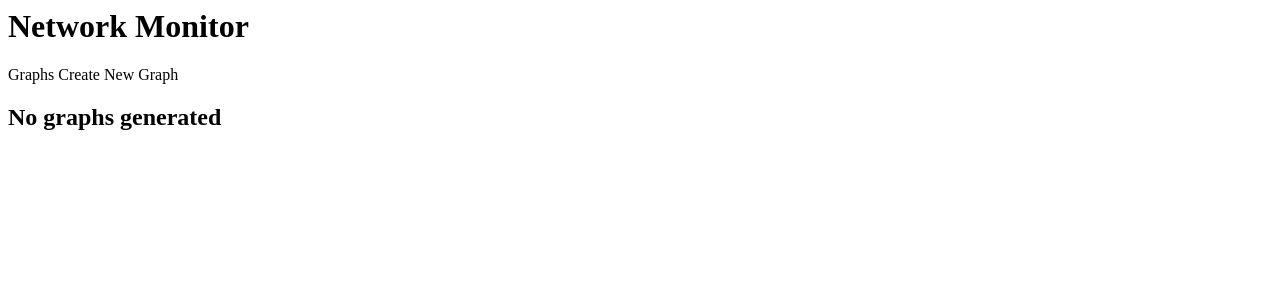
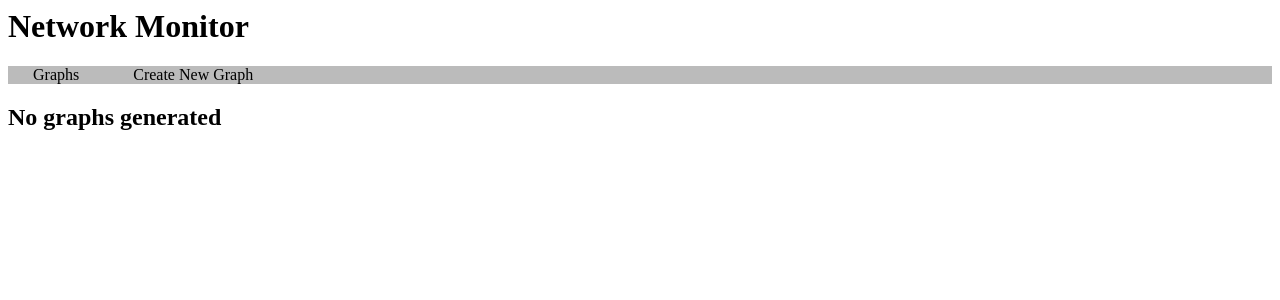
Before and after one commit to wintleh/Network-Monitor-Web-App, a Flask app: page /library in a window 1280 px wide. Shown: the top 300 px of the page. Run offline with Flask 2, Linux system fonts and the light colour scheme; parts of the project's set-up code (start-up, migrations or seed data) failed here and were passed over.

Commit message:
Minimal style update
Slightly cleaned up and added a little color.

```diff
--- a/app/static/style.css
+++ b/app/static/style.css
@@ -5,6 +5,15 @@ a:link, a:visited {
 
 a:hover {
   color: grey;
+}
+
+#nav-bar{
+  background-color: #BBBBBB;
+}
+
+.nav-link{
+  padding-left: 25px;
+  padding-right: 25px;
 }
 
 .on-left {
@@ -17,4 +26,5 @@ a:hover {
 
 .graph-table-container{
   overflow: auto;
+  outline: 2px solid black;
 }
--- a/app/templates/base.html
+++ b/app/templates/base.html
@@ -10,8 +10,10 @@
     <body>
         <div>
             <a href="{{ url_for('index') }}"><h1>Network Monitor</h1></a>
-            <a href="{{ url_for('library') }}">Graphs</a>
-            <a href="{{ url_for('new_graph')}}">Create New Graph</a>
+            <div id="nav-bar">
+                <a href="{{ url_for('library') }}", class='nav-link'>Graphs</a>
+                <a href="{{ url_for('new_graph')}}", class='nav-link'>Create New Graph</a>
+            </div>
         </div>
         {% block content %}{% endblock %}
     </body>
```
